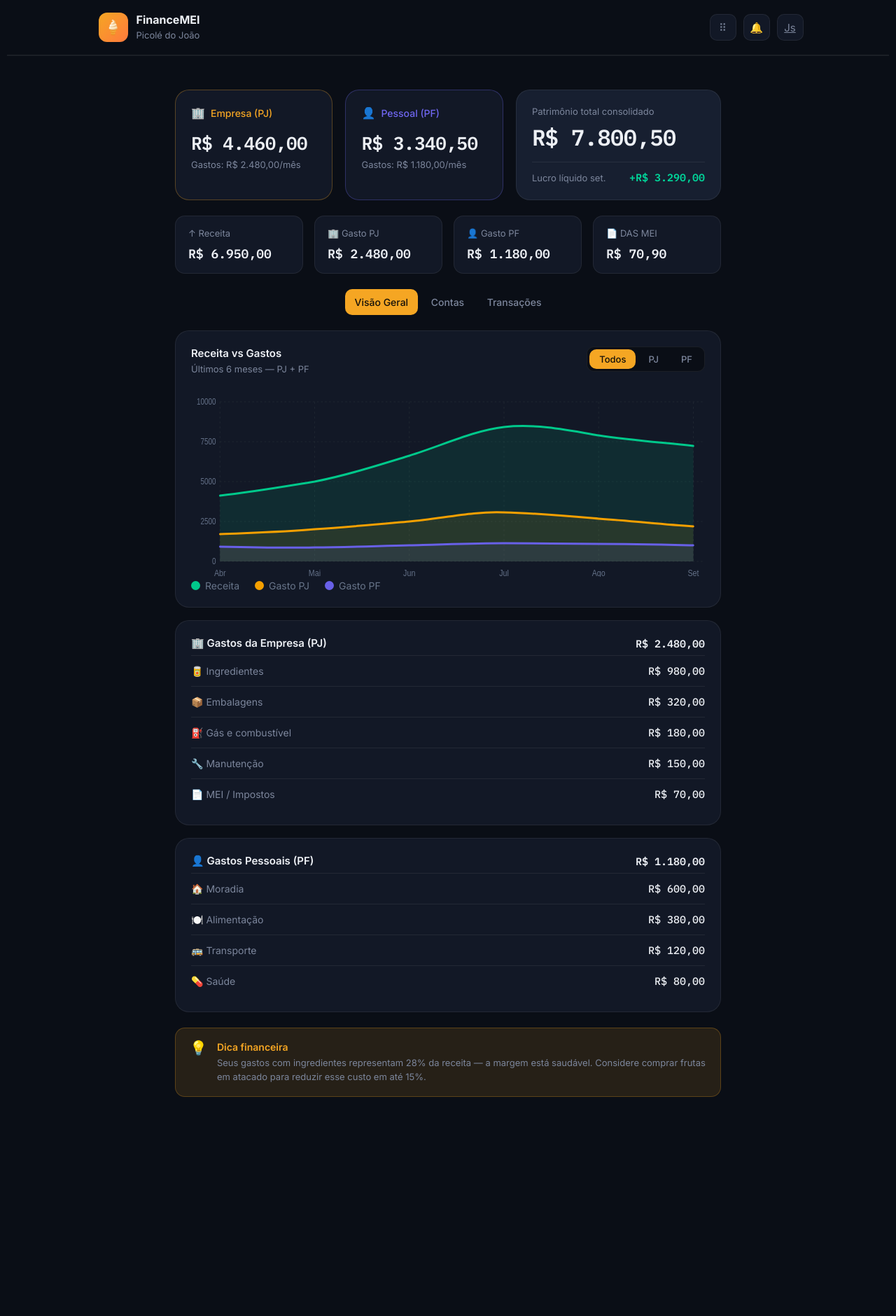
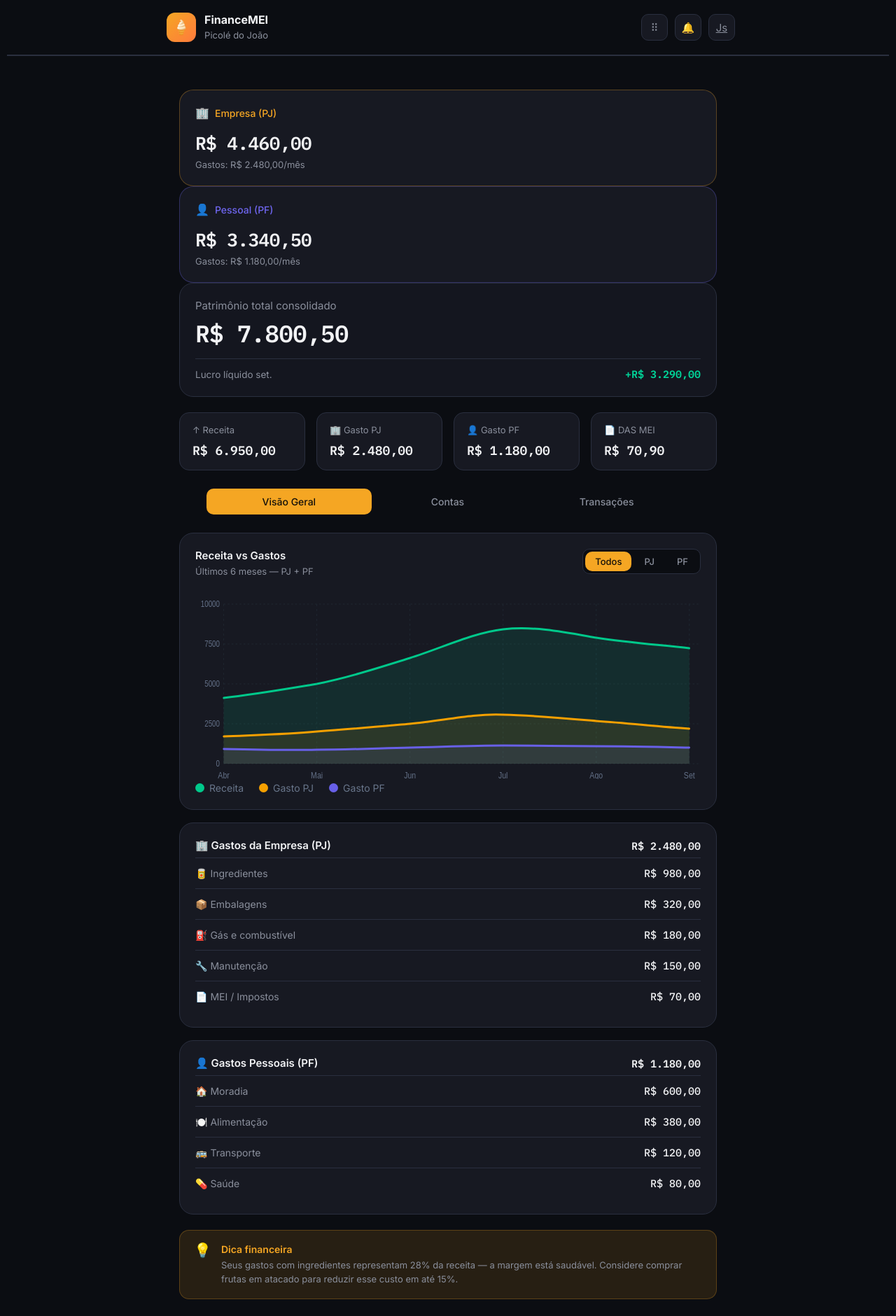
Before and after one commit to 7hurz1n/Gest-o-Financeira---POF, a Flask app: page / in a window 1280 px wide. Shown: the whole page at 70% size. Before the commit the page ends 1567 px from the top, so only its background shows below. Run offline with Flask 3, Linux system fonts and the light colour scheme.

Commit message:
Refactor CSS variables and layout styles
Updated color variables and adjusted padding and gap values for layout improvements.

```diff
--- a/static/home.css
+++ b/static/home.css
@@ -9,14 +9,14 @@
 
 :root {
     /* cores base */
-    --bg: #0a0e16;
-    --bg-elevado: #121826;
-    --bg-elevado-2: #171f30;
-    --borda: rgba(255, 255, 255, 0.07);
-    --borda-forte: rgba(255, 255, 255, 0.14);
+    --bg: #0B0D12;
+    --bg-elevado: #171922;
+    --bg-elevado-2: #14161f;
+    --borda: #2A2F3F;
+    --borda-forte: #2A2F3F;
 
-    --texto-primario: #edf0f5;
-    --texto-secundario: #7c869c;
+    --texto-primario: #F2F3F5;
+    --texto-secundario: #8A8F9C;
     --texto-terciario: #4d5872;
 
     /* acentos */
@@ -65,8 +65,13 @@
     width: 100%;
 }
 
+.menu-topo {
+    gap: 40px;
+    padding: 4px;
+}
+
 .menu-topo button {
-    padding: 10px 14px;
+    padding: 10px 80px;
     border-radius: var(--raio-sm);
     font-size: 14px;
     font-weight: 500;
@@ -74,7 +79,7 @@
     color: var(--texto-secundario);
     background-color: transparent;
     border: none;
-    transition: 0.5s;
+    transition: 0.3s;
 }
 
 .menu-topo button:hover{
@@ -86,10 +91,6 @@
     background: var(--laranja);
     color: #14100a;
     border-radius: var(--raio-sm);
-}
-
-.menu-topo button:not(first:child){
-    background: red;
 }
 
 .marca {
@@ -162,7 +163,7 @@
     flex: 1;
     min-width: 0;
     justify-content: center;
-    padding: 5px 250px 24px;
+    padding: 5px 20vw 24px;
     display: flex;
     flex-direction: column;
     gap: 22px;
@@ -174,7 +175,7 @@
     display: flex;
     justify-content: center;
     margin: 18px 10px;
-    gap: 720px;
+    gap: 41vw;
     padding-bottom: 18px;
     border-bottom: 2px solid var(--borda);
 
@@ -238,12 +239,13 @@
 
 /* CONTAS (PJ / PF / Patrimônio) */
 
+/*
 .contas {
     display: grid;
     grid-template-columns: 1fr 1fr 1.3fr;
     gap: 18px;
 }
-
+*/
 .conta .card-titulo {
     display: flex;
     align-items: center;
@@ -297,13 +299,13 @@
 }
 
 .patrimonio > span:first-child {
-    font-size: 13px;
+    font-size: 15px;
     color: var(--texto-secundario);
 }
 
 .patrimonio > strong {
     font-family: var(--fonte-numeros);
-    font-size: 32px;
+    font-size: 34px;
     font-weight: 600;
     letter-spacing: -0.5px;
     margin: 8px 0 14px;
@@ -315,7 +317,7 @@
     justify-content: space-between;
     padding-top: 12px;
     border-top: 1px solid var(--borda);
-    font-size: 13px;
+    font-size: 13.5px;
     color: var(--texto-secundario);
 }
 
```
